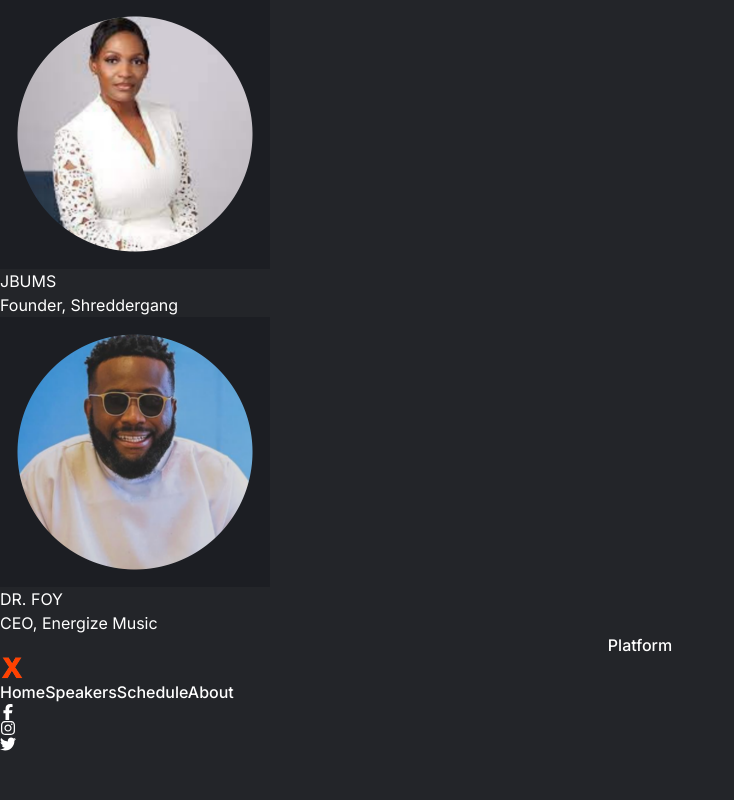
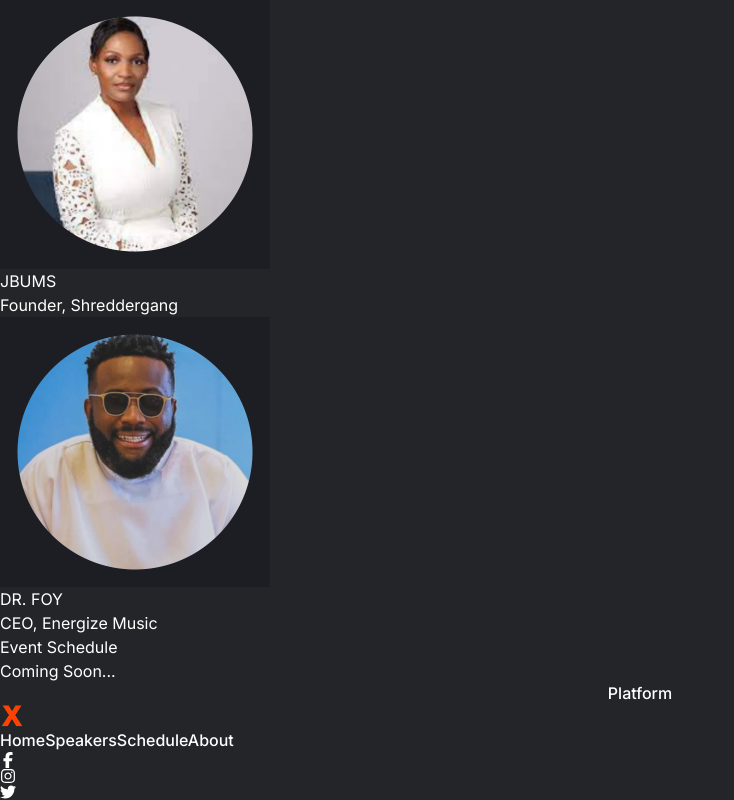
Before and after one commit to mzoyinda/PlatformX, a Next.js app: page / in a window 1280 px wide. Shown: the part 850-1650 px from the top of the page, without its empty margins (0-734 px from the left). Before the commit the page ends 1602 px from the top, so only its background shows below. Built offline with nearby package versions, Linux system fonts and the light colour scheme.

Commit message:
event template added

```diff
--- a/src/app/page.jsx
+++ b/src/app/page.jsx
@@ -1,3 +1,4 @@
+import EventSchedule from "@/components/EventSchedule";
 import Footer from "@/components/Footer";
 import Header from "@/components/Header";
 import Navbar from "@/components/Navbar";
@@ -9,6 +10,7 @@ export default function Home() {
 <div className="w-full max-w-[1800px]">
   <Header/>
   <Speaker/>
+<EventSchedule/>
   <Footer/>
 </div>
  </main>
--- /dev/null
+++ b/src/components/EventSchedule.jsx
@@ -0,0 +1,15 @@
+import React from "react";
+
+const EventSchedule = () => {
+  return (
+    <section className="h-auto md:min-h-[600px] flex flex-col justify-start py-32 items-center bg-[#232529] bg-cover bg-no-repeat">
+      <div className="w-[150px] mb-4 h-[3px] bg-[#fa3f01]" />
+      <h3 className="text-3xl mb[-5px] ">Event Schedule</h3>
+      <div className="gallery mt-12 md:mt-24 flex flex-wrap justify-center md:flex-row md:items-center">
+        <h2>Coming Soon...</h2>
+      </div>
+    </section>
+  );
+};
+
+export default EventSchedule;
--- a/src/components/Speaker.jsx
+++ b/src/components/Speaker.jsx
@@ -40,7 +40,7 @@ const Speaker = () => {
                 className='rounded-full'
               />
               <h3 className='font-bold text-lg md:text-xl uppercase mt-2'>{speaker.name}</h3>
-              <p className="text-sm">{speaker.role}</p>
+              <p className="text-sm text-[#eddad66c]">{speaker.role}</p>
             </div>
           ))}
         </div>
```
